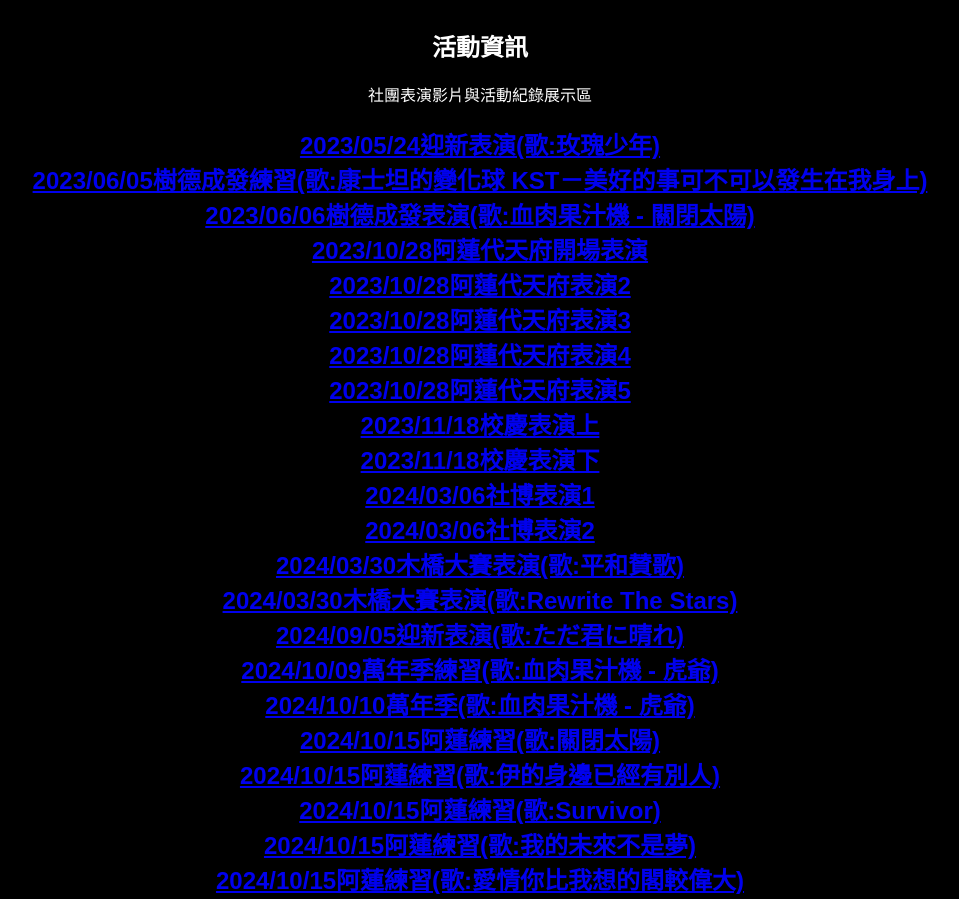
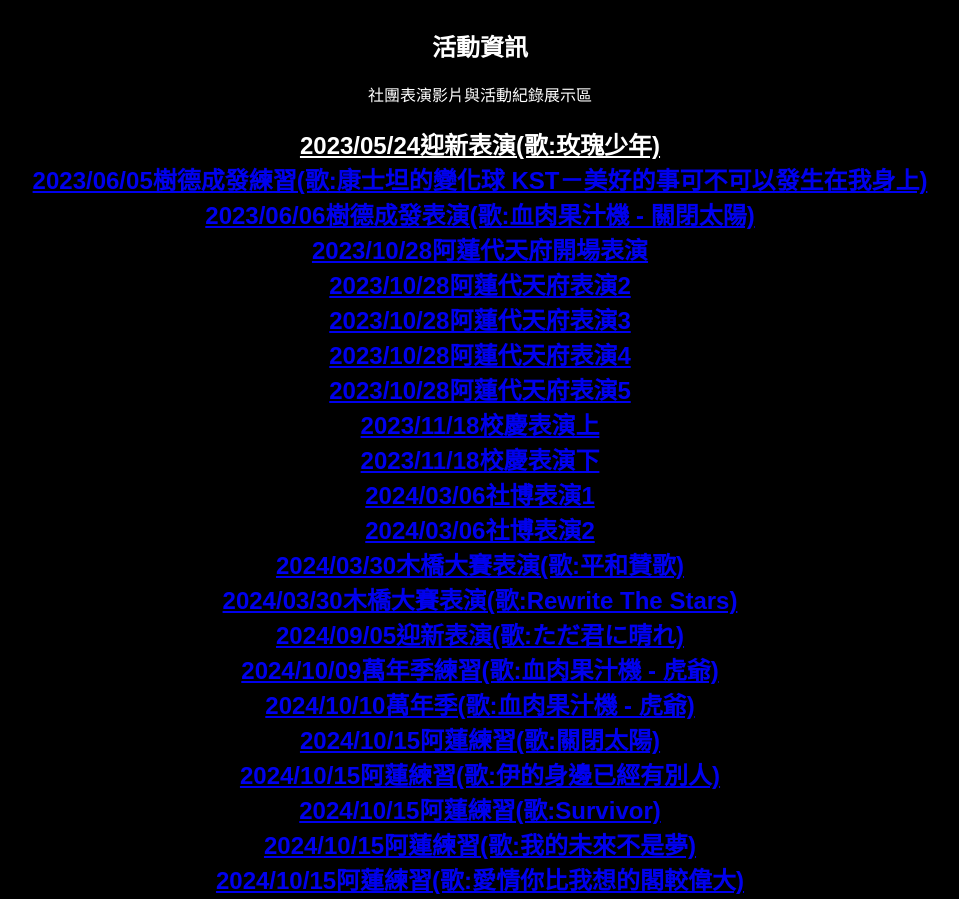
Before and after one commit to Yulin0121/-, a plain HTML site: page index.html in a window 1280 px wide. Shown: the part 1340-2239 px from the top of the page, without its empty margins (160-1119 px from the left). Drawn offline with Linux system fonts and the light colour scheme.

Commit message:
Update index.html

```diff
--- a/index.html
+++ b/index.html
@@ -113,7 +113,7 @@
         社團表演影片與活動紀錄展示區<br>
     </p>
      <h2>
-     <a href="https://youtu.be/8H-XF5hW1Hk?si=Ieg5ehqYJ0ryQ-_y">2023/05/24迎新表演(歌:玫瑰少年)</a><br>
+     <a href="https://youtu.be/8H-XF5hW1Hk?si=Ieg5ehqYJ0ryQ-_y" class="custom-link">2023/05/24迎新表演(歌:玫瑰少年)</a><br>
      <a href="https://youtu.be/0MsT__LWGnk?si=09eZOrNl2hFQduvj">2023/06/05樹德成發練習(歌:康士坦的變化球 KST－美好的事可不可以發生在我身上)</a><br>
      <a href="https://youtu.be/PZmF18Flvg8?si=zvxK2mJqPqZZYXp9">2023/06/06樹德成發表演(歌:血肉果汁機 - 關閉太陽)</a><br>
      <a href="https://youtu.be/xiom5F0bVss?si=f3gy6lDwOf20yRs1e">2023/10/28阿蓮代天府開場表演</a><br>
```
